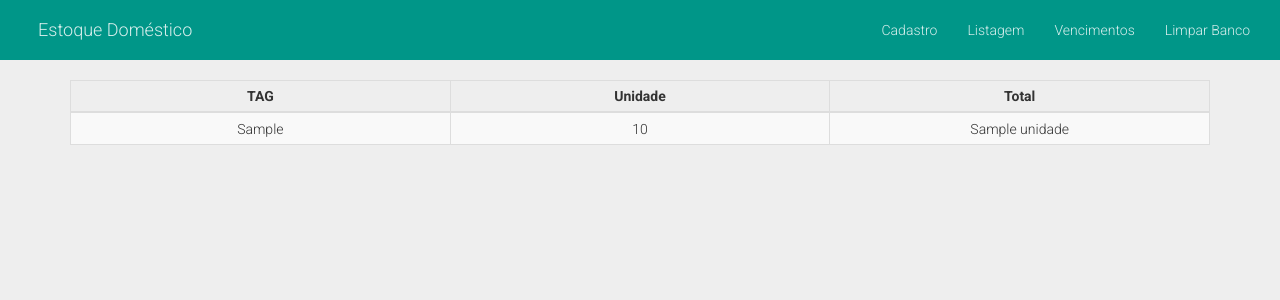
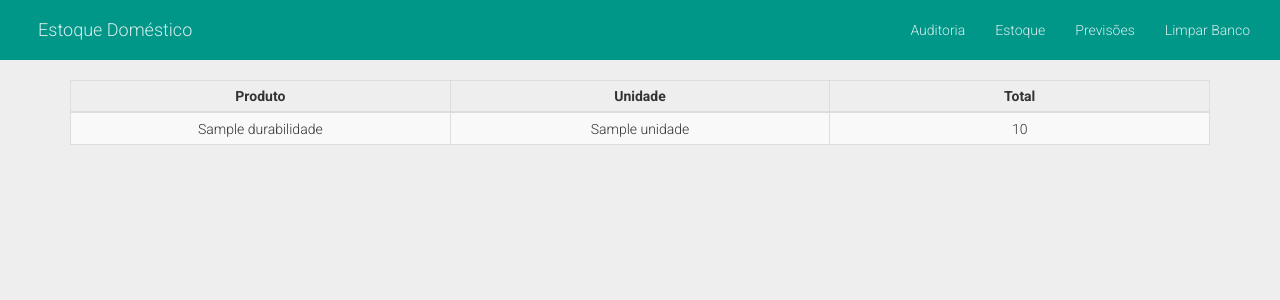
Before and after one commit to otaviocx/estoque-rfid, a Node server app: template views/vencimentos/index.ejs in a window 1280 px wide. Shown: the top 300 px of the page. Run offline with Node 20, Linux system fonts and the light colour scheme; the template is opened without the code that fills it: most values are stand-ins (such as "Sample title", 1, 10 or a date in 2020); some libraries are stand-ins or nearby versions.

Commit message:
Finalizando programa

```diff
--- a/public/js/script.js
+++ b/public/js/script.js
@@ -1,5 +1,6 @@
 // arquivo de script próprio
 function limparBanco() {
+    if (confirm('Tem certeza que quer apagar todos os dados?')) {
         $.ajax({
             url: 'http://' + window.location.host + '/limparBanco',
             type: "GET",
@@ -8,6 +9,7 @@ function limparBanco() {
                 alert('Banco esvaziado com sucesso!');
             }
         });
+    }
 }
 
 // salva o nome de um produto no banco
--- a/server.js
+++ b/server.js
@@ -12,6 +12,8 @@ const databaseCredenciais = 'admin:mongo.oobj@';
 const databaseUrl = databaseCredenciais + '127.0.0.1:27017/controle-de-estoque';
 const collectionProdutos = 'produtos'
 const collectionDurabilidade = 'durabilidades'
+// fazer a contagem de quantos produtos devem ser contados para gerar a média
+const collectionConfiguracoes = 'config'
 
 // apenas para remoção de problemas de CORS
 const allowCrossDomain = function (req, res, next) {
@@ -41,36 +43,93 @@ app.get('/', (req, res) => {
     res.render('home')
 })
 
+function formatarData(data) {
+    var meses = [
+        "Janeiro", "Fevereiro", "Março",
+        "Abril", "Maio", "Junho", "Julho",
+        "Agosto", "Setembro", "Outubro",
+        "Novembro", "Dezembro"
+    ]
+
+    var dia = data.getDate()
+    var mesIndice = data.getMonth()
+    var ano = data.getFullYear()
+    var hora = data.getHours()
+    var minutos = data.getMinutes()
+    var segundos = data.getSeconds()
+
+    return dia + ' de ' + meses[mesIndice] + ' de ' + ano + ' ' + hora + 'h ' + minutos + 'm ' + segundos + 's'
+}
+
+function milissegundosParaTempoLegivel(milissegundos) {
+
+    function addZero(numero) {
+        return (numero < 10 ? '0' : '') + numero;
+    }
+
+    var mili = milissegundos % 1000;
+    milissegundos = (milissegundos - mili) / 1000;
+    var segundos = milissegundos % 60;
+    milissegundos = (milissegundos - segundos) / 60;
+    var minutos = milissegundos % 60;
+    var horas = (milissegundos - minutos) / 60;
+
+    return addZero(horas) + 'h ' + addZero(minutos) + 'm ' + addZero(segundos) + 's';
+}
+
 /**
  * Roda para listagem dos produtos cadastrados no sistema
  */
-app.get('/listagem', (req, res) => {
-    database.collection(collectionProdutos).find().toArray((err, result) => {
+app.get('/estoque', (req, res) => {
+    database.collection(collectionProdutos).group(
+        { 'nomeProduto': true }, // agrupando por nomeProduto
+        { 'dataSaida': null }, // apenas os produtos que ainda não foram removidos
+        { 'quantidadeProduto': 0, 'durabilidadeTotal': 0 }, // quero esse campo para todos os resultados retornados
+        "function (obj, prev) { prev.quantidadeProduto++; prev.durabilidadeTotal += obj.durabilidade; prev.dataEntradaProd = obj.dataEntradaTimestamp; }", // quantidade e durabilidade
+        function (err, results) {
+
+            if (results) {
+                results.forEach(function (resultado) {
+                    var dataAtual = new Date();
+                    var diferenca = -1
+
+                    if (dataAtual.getTime() - resultado.dataEntradaProd.getTime() < resultado.durabilidadeTotal) {
+                        diferenca = dataAtual.getTime() - resultado.dataEntradaProd.getTime()
+                    }
+
+                    resultado.durabilidadeTotal =
+                        milissegundosParaTempoLegivel(diferenca > 0 ? resultado.durabilidadeTotal - diferenca : 0)
+                });
+            }
+
             var content = {
                 produtos: []
             }
 
-        if (result) content.produtos = result
-        res.render('lista', content)
+            if (results && results.length > 0) content.produtos = results
+            res.render('estoque', content)
         })
 })
 
 /**
  * Rota que cadastra uma nova TAG
  */
-app.get('/cadastro', (req, res) => {
-    database.collection(collectionProdutos).group(
-        ['tagProduto', 'nomeProduto'], // agrupando por tagProduto e nomeProduto
-        {}, // nenhum filtro visto que quero todos os produtos do banco
-        { "quantidadeProduto": 0 }, // quero esse campo para todos os resultados retornados
-        "function (obj, prev) { prev.quantidadeProduto++; }", // incrementando o campo falso
-        function (err, results) {
+app.get('/auditoria', (req, res) => {
+    database.collection(collectionProdutos).find({}).sort({ 'dataEntradaTimestamp': 1 }).toArray((err, results) => {
         var content = {
-                produtos: []
+            produtos: [],
+            tags: []
         }
 
-            if (results && results.length > 0) content.produtos = results
-            res.render('cadastro', content)
+        if (results && results.length > 0) {
+            content.produtos = results
+            results.forEach(function (resultado) {
+                if (content.tags.indexOf(resultado.tagProduto) == -1) {
+                    content.tags.push(resultado.tagProduto)
+                }
+            });
+        }
+        res.render('auditoria', content)
     })
 })
 
@@ -83,7 +142,17 @@ app.get('/vencimentos', (req, res) => {
             durabilidades: []
         }
 
-        if (result) content.durabilidades = result
+        if (result && result.length > 0) {
+
+            result.forEach(function (durabilidade) {
+                content.durabilidades.push({
+                    nomeProduto: durabilidade.nomeProduto,
+                    total: milissegundosParaTempoLegivel(durabilidade.total),
+                    unidade: milissegundosParaTempoLegivel(durabilidade.unidade)
+                })
+            });
+        }
+
         res.render('vencimentos', content)
     })
 })
@@ -107,9 +176,26 @@ function persistirDurabilidade(durabilidade, atualizar) {
             resultDurabilidade.total = durabilidade.total
             resultDurabilidade.unidade = durabilidade.unidade
 
-            database.collection(collectionDurabilidade).save(resultDurabilidade, (err, result) => {
-                if (err) return false
-                else true
+            // atualizando a durabilidade
+            database.collection(collectionProdutos).update(
+                { tagProduto: produto.tagProduto, dataEntradaTimestamp: produto.dataEntradaTimestamp }, // procurarei pelo produto específico
+                {
+                    "$set": {
+                        "dataSaida": produto.dataSaida,
+                        "dataSaidaTimestamp": produto.dataSaidaTimestamp,
+                        "durabilidade": produto.durabilidade
+                    }
+                },
+                { "multi": false }, // como quero atualizar apenas um documento
+                (err, result, status) => {
+                    if (err) {
+                        console.log(err)
+                        res.json({ success: false })
+                        return
+                    }
+
+                    console.log('Saída do produto ' + produto.tagProduto + ' realizada com sucesso.')
+                    res.json({ success: true })
                 })
 
         }
@@ -173,27 +259,66 @@ function persistirProduto(produto) {
 app.get('/entrada', (req, res) => {
 
     const tagProduto = req.query.tagProduto
-    const dataAtual = new Date();
-    const dataDeEntrada = dataAtual.getDay() + '/' +
-        Number(dataAtual.getMonth() + 1) + '/' +
-        dataAtual.getFullYear() + ' ' +
-        dataAtual.getHours() + ':' +
-        dataAtual.getMinutes() + ':' +
-        dataAtual.getSeconds()
+    const dataEntradaTimestamp = new Date();
 
-    database.collection(collectionProdutos).findOne({ 'tagProduto': tagProduto }, (err, produto) => {
+    console.log('Procurando produtos com tag: ' + tagProduto)
+
+    database.collection(collectionProdutos).find({ 'tagProduto': tagProduto }).toArray((err, produtos) => {
         // se conseguir encontrar o documento no banco aumenta sua quantidade e salva
+        var isProdutoPersistido = false
         if (!err) {
-            // criando os dados do novo produto
+            // criando os dados do novo produto se o mesmo não existir ainda
+
             var novoProduto = {}
-            novoProduto.nomeProduto = produto ? produto.nomeProduto : ''
             novoProduto.tagProduto = tagProduto
-            novoProduto.dataEntrada = dataDeEntrada
+            novoProduto.dataEntrada = formatarData(dataEntradaTimestamp)
+            novoProduto.dataEntradaTimestamp = dataEntradaTimestamp
             novoProduto.dataSaida = null
-            novoProduto.durabilidade = produto ? recalcularDurabilidadeEntrada(produto) : recalcularDurabilidadeEntrada(novoProduto)
-            var retorno = persistirProduto(novoProduto)
-            res.json({ success: retorno })
+            novoProduto.dataSaidaTimestamp = null
+
+            if (produtos && produtos.length > 0) {
+
+                var produto = {
+                    dataSaida: null
                 }
+
+                var existeProdutoSemSaida = false
+
+                produtos.forEach(function (prod) {
+                    novoProduto.nomeProduto = prod.nomeProduto
+                    if (prod.dataSaida == null) {
+                        produto = prod
+                        existeProdutoSemSaida = true
+                    }
+                })
+
+                database.collection(collectionDurabilidade).findOne({ 'nomeProduto': novoProduto.nomeProduto }, (err, durabilidade) => {
+                    novoProduto.durabilidade = 0
+                    if (err) console.log(err)
+                    if (durabilidade) {
+                        novoProduto.durabilidade = durabilidade.unidade
+                    }
+                    console.log('Durabilidade calculada: ' + novoProduto.durabilidade)
+
+                    if (!existeProdutoSemSaida || produto.dataSaida != null) {
+                        isProdutoPersistido = persistirProduto(novoProduto)
+                    }
+
+                    res.json({ success: isProdutoPersistido })
+                })
+
+            } else {
+
+                novoProduto.nomeProduto = ''
+                novoProduto.durabilidade = 0
+                isProdutoPersistido = persistirProduto(novoProduto)
+                res.json({ success: isProdutoPersistido })
+
+            }
+        } else {
+            console.log('Erro ao criar entrada: ' + err)
+        }
+
     })
 })
 
@@ -201,17 +326,91 @@ app.get('/entrada', (req, res) => {
  * Rota que registra a saída de um produto
  */
 app.get('/saida', (req, res) => {
-    database.collection(collectionProdutos).findOne({ tagProduto: req.query.tagProduto }, (err, produto) => {
-        // se conseguir encontrar o documento no banco diminui sua quantidade e salva
-        if (!err) {
-            produto.qtdProduto = Number(produto.qtdProduto) - 1
-            database.collection(collectionProdutos).save(produto, (err, result) => {
-                if (err) return console.log(err)
-                res.redirect('/cadastro')
-            })
+
+    const tagProduto = req.query.tagProduto
+    const dataSaidaTimestamp = new Date();
+
+    database.collection(collectionProdutos).findOne({ 'tagProduto': tagProduto, 'dataSaida': null }, (err, produto) => {
+        // se conseguir encontrar o documento no banco realiza a saída do mesmo e pronto
+        if (err) return console.log('Erro ao procurar arquivo de saída ' + err)
+        else if (produto) {
+            produto.dataSaida = formatarData(dataSaidaTimestamp)
+            produto.dataSaidaTimestamp = dataSaidaTimestamp
+            produto.durabilidade = Math.abs(produto.dataSaidaTimestamp - produto.dataEntradaTimestamp)
+            atualizarProduto(produto)
+
+            res.json({ success: true })
         }
     })
 })
+
+function atualizarProduto(produto) {
+    database.collection(collectionProdutos).update(
+        { 'tagProduto': produto.tagProduto, 'dataEntradaTimestamp': produto.dataEntradaTimestamp }, // procurarei pelo produto específico
+        {
+            "$set": {
+                "dataSaida": produto.dataSaida,
+                "dataSaidaTimestamp": produto.dataSaidaTimestamp,
+                "durabilidade": produto.durabilidade
+            }
+        },
+        { 'multi': false }, // como quero atualizar apenas um produto
+        (err, result, status) => {
+            if (err || result <= 0) {
+                console.log(err)
+                return
+            }
+
+            recalcularDurabilidadeSaida(produto)
+            console.log('Saída do produto ' + produto.tagProduto + ' realizada com sucesso com nova durabiliade de ' + milissegundosParaTempoLegivel(produto.durabilidade))
+        })
+}
+
+function recalcularDurabilidadeSaida(produto) {
+
+    var produtosLength = 1
+
+    database.collection(collectionProdutos).find({ 'nomeProduto': produto.nomeProduto }).toArray(function (err, produtos) {
+        if (!err) produtosLength = produtos.length
+
+        var durabilidade = {
+            nomeProduto: produto.nomeProduto,
+            total: produto.durabilidade
+        }
+
+        database.collection(collectionDurabilidade).findOne({ 'nomeProduto': produto.nomeProduto }, (err, durabilidadeBanco) => {
+            if (durabilidadeBanco) {
+                durabilidade = durabilidadeBanco
+                durabilidade.total += produto.durabilidade
+            }
+
+            durabilidade.unidade = durabilidade.total / produtosLength
+            atualizarDurabilidade(durabilidade)
+            console.log('Durabilidade ' + durabilidade.nomeProduto + ' atualizada')
+        })
+    })
+
+}
+
+function atualizarDurabilidade(durabilidade) {
+    database.collection(collectionDurabilidade).update(
+        { 'nomeProduto': durabilidade.nomeProduto }, // procurarei pela durabilidade específica
+        {
+            "$set": {
+                "total": durabilidade.total,
+                "unidade": durabilidade.unidade
+            }
+        },
+        { 'multi': false, 'upsert': true }, // como quero atualizar apenas uma durabilidade
+        (err, result, status) => {
+            if (err || result <= 0) {
+                console.log(err)
+                return
+            }
+
+            console.log('Durabilidade ' + durabilidade.nomeProduto + ' alterada com sucesso.')
+        })
+}
 
 /**
  * Rota que persiste no banco de dados um novo produto
--- a/views/header.ejs
+++ b/views/header.ejs
@@ -28,9 +28,9 @@
             </div>
             <div class="navbar-collapse collapse navbar-responsive-collapse">
                 <ul class="nav navbar-nav navbar-right">
-                    <li><a href="/cadastro">Cadastro</a></li>
-                    <li><a href="/listagem">Listagem</a></li>
-                    <li><a href="/vencimentos">Vencimentos</a></li>
+                    <li><a href="/auditoria">Auditoria</a></li>
+                    <li><a href="/estoque">Estoque</a></li>
+                    <li><a href="/vencimentos">Previsões</a></li>
                     <li><a href="#" onclick="limparBanco()">Limpar Banco</a></li>
                 </ul>
             </div>
--- a/views/vencimentos/index.ejs
+++ b/views/vencimentos/index.ejs
@@ -5,7 +5,7 @@
         <table class="table table-hover table-striped table-condensed table-bordered">
             <thead>
                 <tr>
-                    <th class="col-md-4">TAG</th>
+                    <th class="col-md-4">Produto</th>
                     <th class="col-md-4">Unidade</th>
                     <th class="col-md-4">Total</th>
                 </tr>
@@ -14,13 +14,13 @@
                 <% for(var i=0; i<durabilidades.length; i++) {%>
                     <tr>
                         <td>
-                            <span class="table-content"><%= durabilidades[i].tagProduto %></span>
+                            <span class="table-content"><%= durabilidades[i].nomeProduto %></span>
+                        </td>
+                        <td>
+                            <span class="table-content"><%= durabilidades[i].unidade %></span>
                         </td>
                         <td>
                             <span class="table-content"><%= durabilidades[i].total %></span>
-                        </td>
-                        <td>
-                            <span class="table-content"><%= durabilidades[i].unidade %></span>
                         </td>
                     </tr>
                     <% } %>
```
Also changed, not shown: views/auditoria/index.ejs (renamed from views/cadastro/index.ejs, +11 -7 lines), views/estoque/index.ejs (added, +36 -0 lines), views/lista/index.ejs (deleted, +0 -57 lines). Lines whose indentation alone changed are shown as unchanged.
